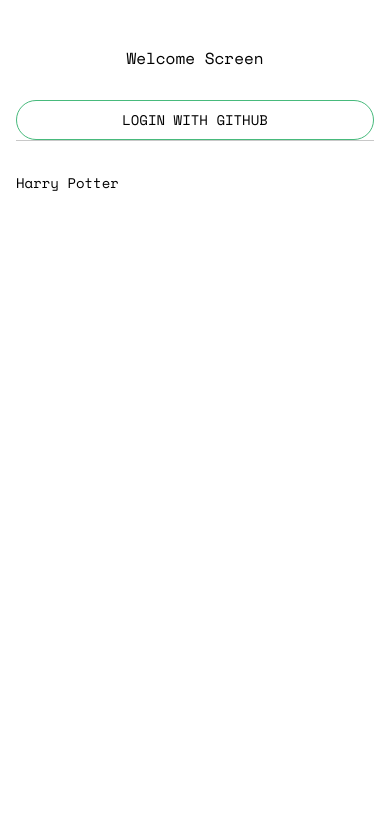
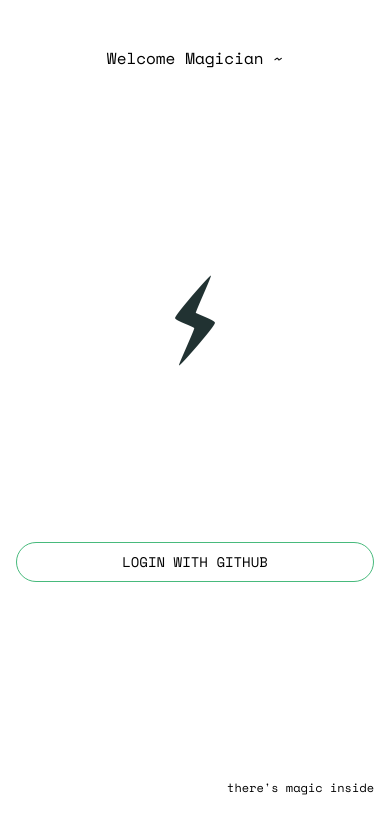
Before and after one commit to corupta/wander-app, a React Native app: screen / in a window 390 px wide. Shown: the top 834 px of the page. Built offline with nearby package versions, Linux system fonts and the light colour scheme.

Commit message:
refactor: welcome screen

```diff
--- a/src/screens/Auth/Welcome.tsx
+++ b/src/screens/Auth/Welcome.tsx
@@ -3,12 +3,14 @@
 import { StackNavigationProp } from '@react-navigation/stack'
 import { Routes } from '../../constants'
 import { AuthParamList, HomeParamList } from '../../types/Navigation'
-import { HPText, HPButton, HPDivider } from '../../theme/components'
+import { HPText, HPButton } from '../../theme/components'
 import { SPACING } from '../../theme/spacing'
 import HPView from '../../theme/components/HPView'
 import SignInModal from '../../components/signInModal'
 import { useDispatch } from 'react-redux'
 import { login } from '../../redux/slices/authSlice'
+import { Entypo } from '@expo/vector-icons'
+import { StyleSheet, View } from 'react-native'
 
 type WelcomeScreenRouteProp = RouteProp<AuthParamList, Routes.Welcome>
 
@@ -31,10 +33,13 @@
   }
 
   return (
-    <HPView variant="background">
+    <HPView variant="background" style={{ justifyContent: 'space-between' }}>
       <HPText variant="header" color="text" margin={{ marginVertical: SPACING.LARGE }} alignSelf="center">
-        Welcome Screen
+        Welcome Magician ~
       </HPText>
+      <View style={styles.center}>
+        <Entypo name="flash" size={100} color="#213232" />
+      </View>
       <HPButton
         large
         variant="outlined"
@@ -42,9 +47,8 @@
         title="LOGIN WITH GITHUB"
         onPress={() => setSignInModal(true)}
       />
-      <HPDivider />
-      <HPText variant="subheader" color="text" margin={{ marginVertical: SPACING.LARGE }}>
-        Harry Potter
+      <HPText variant="miscHelper" color="text" alignSelf="flex-end" margin={{ marginVertical: SPACING.LARGE }}>
+        there's magic inside
       </HPText>
 
       {signInModal && (
@@ -59,4 +63,8 @@
   )
 }
 
+const styles = StyleSheet.create({
+  center: { alignItems: 'center' },
+})
+
 export default WelcomeScreen
```
